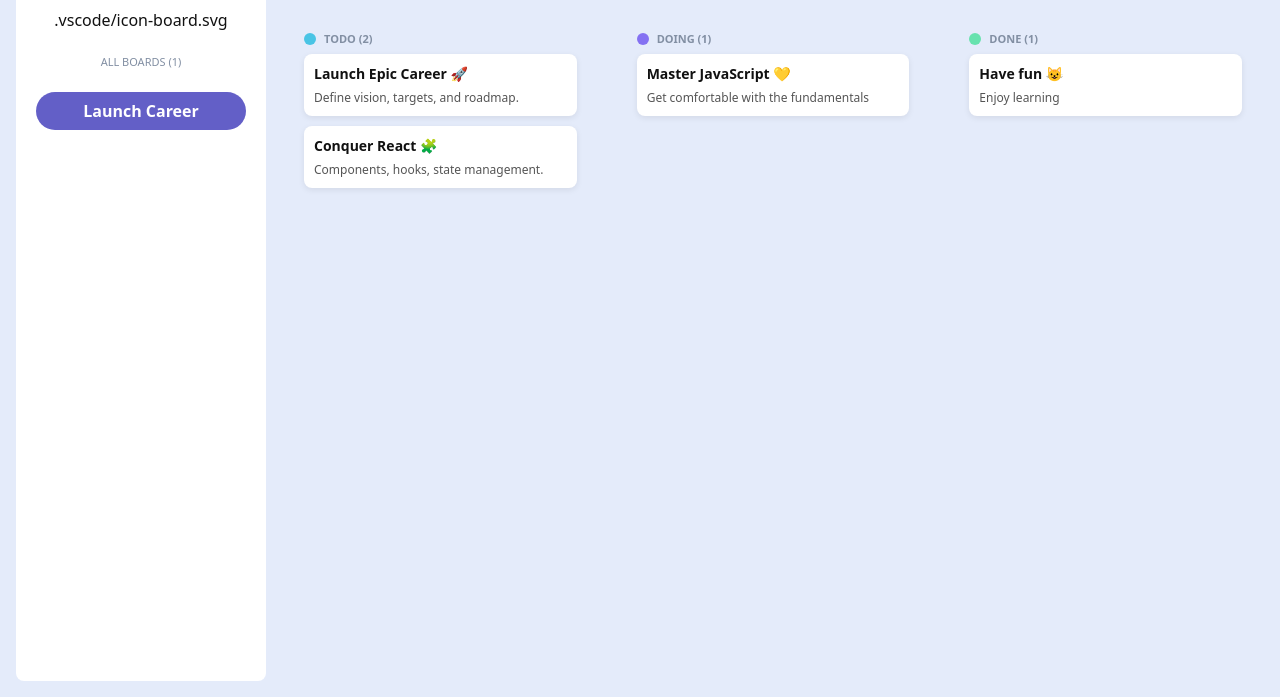
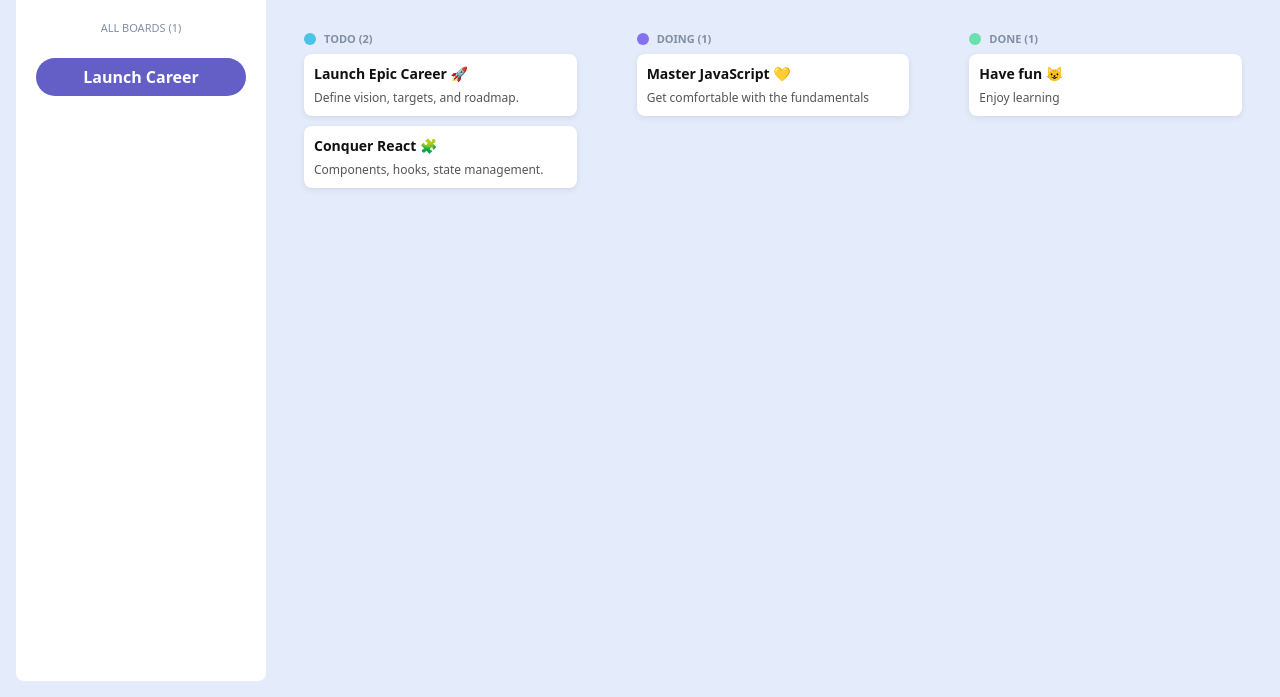
Before and after one commit to Aphiwo-kuhle/APHMAV_PTO2505_GroupA_Aphiwokuhle_Mavimbela_JSL05, a plain HTML site: page index.html in a window 1280 px wide. Shown: the part 103-800 px from the top of the page. Drawn offline with Linux system fonts and the light colour scheme.

Commit message:
apdated html and script,js

```diff
--- a/index.html
+++ b/index.html
@@ -13,7 +13,7 @@
 
   <img class="app-logo desktop-logo" src=".vscode/icon-board.svg" alt="Logo" />
 
-.vscode/icon-board.svg
+
       <p class="all-boards">ALL BOARDS (1)</p>
       <div class="board-pill" id="boardName">Launch Career</div>
       <!-- Theme toggle placeholder (optional) -->
--- a/script.js
+++ b/script.js
@@ -3,7 +3,7 @@
  * Combined: localStorage persistence, modal management, rendering and button wiring.
  */
 
-/** Local storage key */
+ /** Local storage key */
 const STORAGE_KEY = 'kanban.tasks';
 
 /** Utility: create uid */
```
